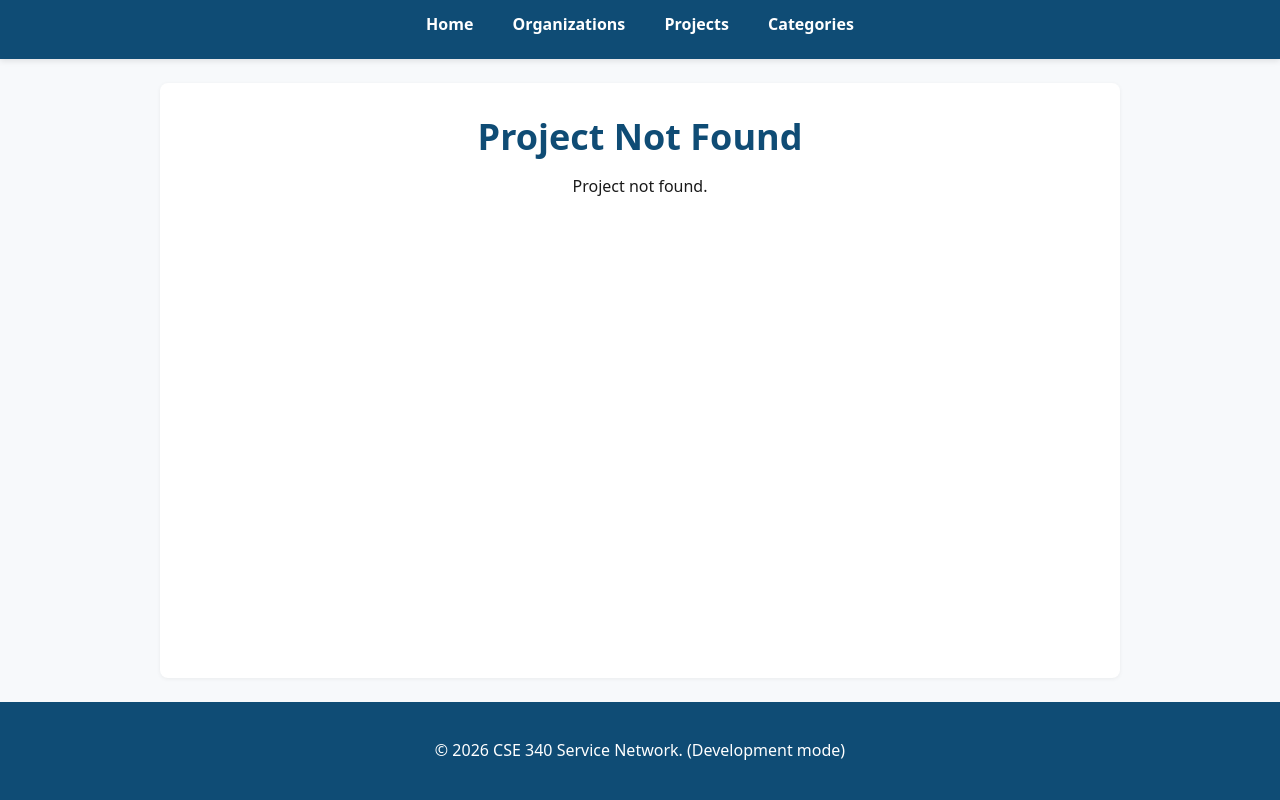
After one commit to T-017/cse340, a Node server app: page /project/1 in a window 1280 px wide. The commit adds this page. Run offline with Node 20, Linux system fonts and the light colour scheme; data that the repository does not hold is empty.

Commit message:
project and projects

```diff
--- a/src/controllers/projects.js
+++ b/src/controllers/projects.js
@@ -1,12 +1,19 @@
-// Import any needed model functions
-import { getAllProjects } from '../models/projects.js';
+import { getUpcomingProjects, getProjectDetails } from '../models/projects.js';
 
-// Define any controller functions
+const NUMBER_OF_UPCOMING_PROJECTS = 5;
+
 const showProjectsPage = async (req, res) => {
-  const projects = await getAllProjects();
-  const title = 'Service Projects';
+  const projects = await getUpcomingProjects(NUMBER_OF_UPCOMING_PROJECTS);
+  const title = 'Upcoming Service Projects';
   res.render('projects', { title, projects });
 };
 
-// Export any controller functions
-export { showProjectsPage };
+const showProjectDetailsPage = async (req, res) => {
+  const projectId = req.params.id;
+  const project = await getProjectDetails(projectId);
+  const title = project ? project.title : 'Project Not Found';
+
+  res.render('project', { title, project });
+};
+
+export { showProjectsPage, showProjectDetailsPage };
--- a/src/models/projects.js
+++ b/src/models/projects.js
@@ -7,6 +7,7 @@ const getAllProjects = async () => {
       p.title,
       p.description,
       p.project_date,
+      p.organization_id,
       o.name AS organization_name
     FROM project p
     JOIN organization o ON p.organization_id = o.organization_id
@@ -15,6 +16,44 @@ const getAllProjects = async () => {
 
   const result = await db.query(query);
   return result.rows;
+};
+
+const getUpcomingProjects = async (number_of_projects) => {
+  const query = `
+    SELECT
+      p.project_id,
+      p.title,
+      p.description,
+      p.project_date,
+      p.organization_id,
+      o.name AS organization_name
+    FROM project p
+    JOIN organization o ON p.organization_id = o.organization_id
+    WHERE p.project_date >= CURRENT_DATE
+    ORDER BY p.project_date ASC
+    LIMIT $1;
+  `;
+
+  const result = await db.query(query, [number_of_projects]);
+  return result.rows;
+};
+
+const getProjectDetails = async (id) => {
+  const query = `
+    SELECT
+      p.project_id,
+      p.title,
+      p.description,
+      p.project_date,
+      p.organization_id,
+      o.name AS organization_name
+    FROM project p
+    JOIN organization o ON p.organization_id = o.organization_id
+    WHERE p.project_id = $1;
+  `;
+
+  const result = await db.query(query, [id]);
+  return result.rows.length > 0 ? result.rows[0] : null;
 };
 
 const getProjectsByOrganizationId = async (organizationId) => {
@@ -30,10 +69,8 @@ const getProjectsByOrganizationId = async (organizationId) => {
     ORDER BY project_date;
   `;
 
-  const queryParams = [organizationId];
-  const result = await db.query(query, queryParams);
-
+  const result = await db.query(query, [organizationId]);
   return result.rows;
 };
 
-export { getAllProjects, getProjectsByOrganizationId };
+export { getAllProjects, getUpcomingProjects, getProjectDetails, getProjectsByOrganizationId };
--- a/src/routes.js
+++ b/src/routes.js
@@ -2,16 +2,16 @@ import express from 'express';
 
 import { showHomePage } from './controllers/index.js';
 import { showOrganizationsPage, showOrganizationDetailsPage } from './controllers/organizations.js';
-import { showProjectsPage } from './controllers/projects.js';
+import { showProjectsPage, showProjectDetailsPage } from './controllers/projects.js';
 import { showCategoriesPage } from './controllers/categories.js';
 import { testErrorPage } from './controllers/errors.js';
-
 
 const router = express.Router();
 
 router.get('/', showHomePage);
 router.get('/organizations', showOrganizationsPage);
 router.get('/projects', showProjectsPage);
+router.get('/project/:id', showProjectDetailsPage);
 router.get('/categories', showCategoriesPage);
 router.get('/organization/:id', showOrganizationDetailsPage);
 
--- /dev/null
+++ b/src/views/project.ejs
@@ -0,0 +1,27 @@
+<%- include('partials/header') %>
+  <main>
+    <h1>
+      <%= title %>
+    </h1>
+
+    <% if (project) { %>
+      <h2>
+        <%= project.title %>
+      </h2>
+      <p>
+        <%= project.description %>
+      </p>
+      <p><strong>Date:</strong>
+        <%= new Date(project.project_date).toLocaleDateString() %>
+      </p>
+      <p>
+        <strong>Organization:</strong>
+        <a href="/organization/<%= project.organization_id %>">
+          <%= project.organization_name %>
+        </a>
+      </p>
+      <% } else { %>
+        <p>Project not found.</p>
+        <% } %>
+  </main>
+  <%- include('partials/footer') %>
```
Also changed, not shown: src/views/projects.ejs (+10 -7 lines).
